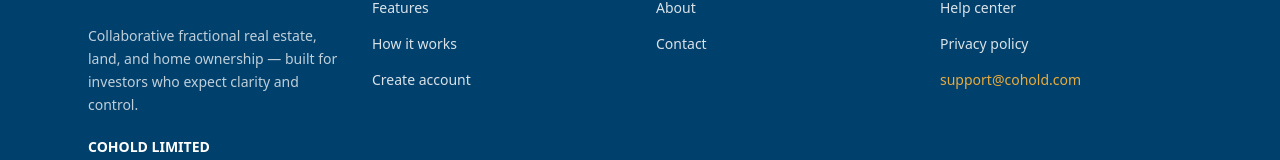
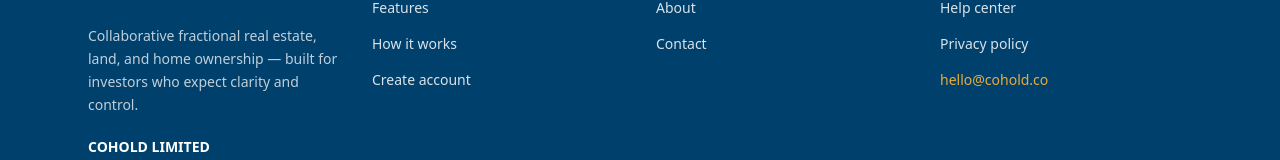
Before and after one commit to 0xdave1/Cohold, a Next.js app in the folder frontend/: page /landing in a window 1280 px wide. Shown: the part 3440-3600 px from the top of the page. Built offline with nearby package versions, Linux system fonts and the light colour scheme; no server answers.

Commit message:
Update support email address in LandingFooter

```diff
--- a/frontend/components/landing/LandingFooter.tsx
+++ b/frontend/components/landing/LandingFooter.tsx
@@ -15,7 +15,7 @@
   support: [
     { href: '/contact', label: 'Help center' },
     { href: '/privacy', label: 'Privacy policy' },
-    { href: 'mailto:support@cohold.com', label: 'support@cohold.com' },
+    { href: 'mailto:hello@cohold.co', label: 'hello@cohold.co' },
   ],
 } as const;
 
```
